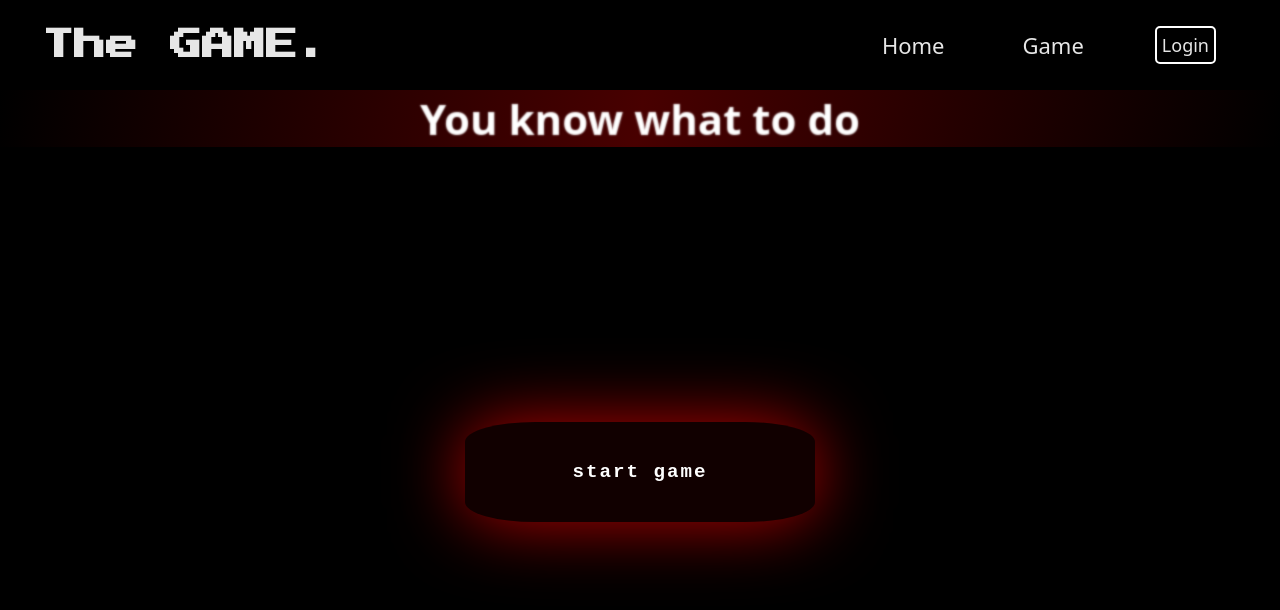
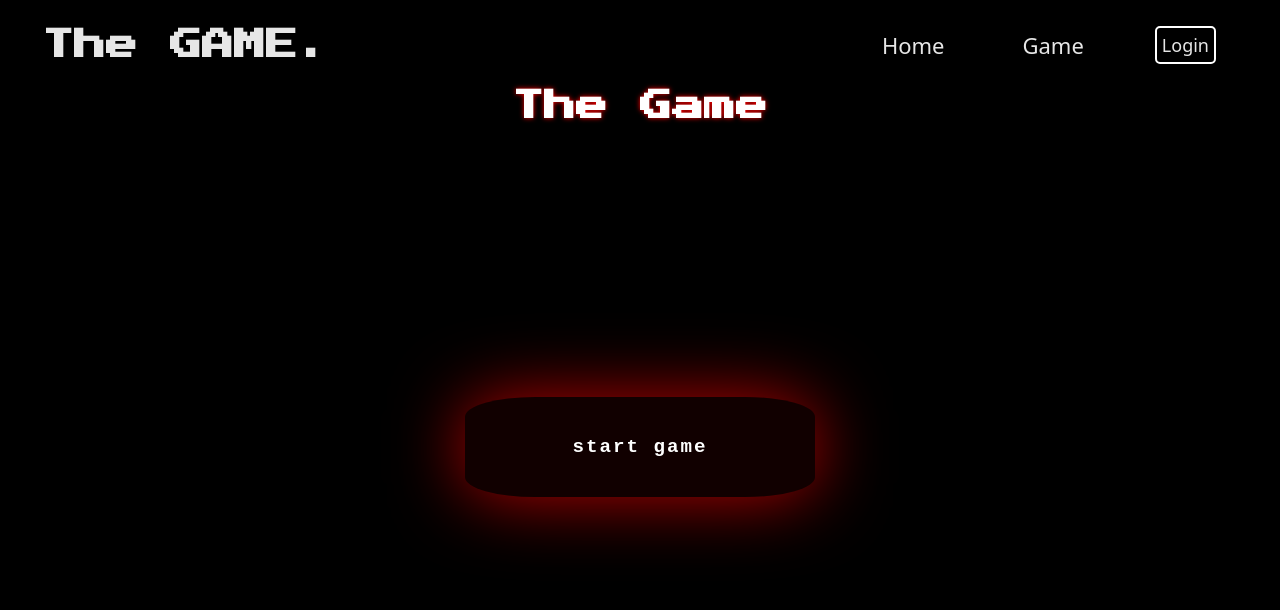
Before and after one commit to PhilippRosie/the-game, a React (Create React App) app: page /game in a window 1280 px wide. Shown: the top 610 px of the page. Built offline with nearby package versions, Linux system fonts and the light colour scheme; a web font is replaced by a local one.

Commit message:
change
smaller changes

```diff
--- a/src/components/snake.js
+++ b/src/components/snake.js
@@ -2,13 +2,13 @@ import snakeTexture from "../img/Snake.jpg";
 import "../styles/snake.css";
 
 const Snake = ({ snakeDots }) => {
-  const headWidth = 40; // define head width
-  const tailWidth = 30; // define tail width
-  const widthDiff = (headWidth - tailWidth) / (snakeDots.length - 1); // calculate the width difference between each segment
+  const headWidth = 40; // head width
+  const tailWidth = 30; // tail width
+  const widthDiff = (headWidth - tailWidth) / (snakeDots.length - 1); // width difference between each segment
   return (
     <div>
       {snakeDots.map((dot, i) => {
-        const width = tailWidth + widthDiff * i; // calculate the width of each segment based on its index
+        const width = tailWidth + widthDiff * i; // width of each segment based on its index
         const style = {
           left: `${dot[0]}%`,
           top: `${(dot[1], dot[1])}%`,
@@ -16,7 +16,7 @@ const Snake = ({ snakeDots }) => {
           height: `${width}px`, // set the height of the segment
         };
         const isHead = i === snakeDots.length - 1;
-        const className = `snake${isHead ? " head" : ""}`;
+        const className = `snake${isHead ? "head" : ""}`;
         return <div className={className} key={i} style={style} />;
       })}
     </div>
--- a/src/pages/game.js
+++ b/src/pages/game.js
@@ -3,7 +3,6 @@ import "../styles/game.css";
 
 import Snake from "../components/snake";
 import Food from "../components/Food";
-
 import Menu from "../components/gameMenu";
 
 const getRandomFood = () => {
@@ -20,6 +19,7 @@ const initialState = {
   speed: 50,
   route: "menu",
   snakeDots: [
+    //Starting snakeDots
     [0, 0],
     [0, 2],
     [0, 4],
@@ -103,7 +103,7 @@ class Game extends React.Component {
   onSnakeOutOfBounds() {
     let head = this.state.snakeDots[this.state.snakeDots.length - 1];
     if (this.state.route === "game") {
-      if (head[0] >= 100 || head[1] >= 100 || head[0] < 0 || head[1] < 0) {
+      if (head[0] >= 99 || head[1] >= 97 || head[0] < 0 || head[1] < 0) {
         this.gameOver();
       }
     }
@@ -138,7 +138,7 @@ class Game extends React.Component {
 
   increaseSnake() {
     let newSnake = [...this.state.snakeDots];
-    newSnake.unshift([], []);
+    newSnake.unshift([]);
     this.setState({
       snakeDots: newSnake,
     });
@@ -159,7 +159,7 @@ class Game extends React.Component {
   };
 
   gameOver() {
-    alert(`GAME OVER, your score is ${this.state.snakeDots.length - 2}`);
+    alert(`GAME OVER, your score is ${this.state.snakeDots.length - 8}`);
     this.setState(initialState);
   }
 
@@ -168,7 +168,7 @@ class Game extends React.Component {
     return (
       <div>
         <div>
-          <h1 className="game-Titel">You know what to do</h1>
+          <h1 className="game-Titel">The Game</h1>
         </div>
         {route === "menu" ? (
           <div>
--- a/src/styles/gameMenu.css
+++ b/src/styles/gameMenu.css
@@ -1,20 +1,15 @@
 .game-Titel {
   text-align: center;
-  background-color: #000000;
-  background-image: linear-gradient(100deg, #000000, #ff000048, #000000);
-  background-size: 100%;
-  -webkit-text-fill-color: transparent;
-  -moz-text-fill-color: transparent;
-  text-shadow: 0 0 2px white;
-  font-size: 42px;
+  font-size: 32px;
+  color: white;
+  text-shadow: 0 0 5px rgb(255, 1, 1);
+  font-family: "Press Start 2P";
 }
 
 .game__menu {
   position: relative;
   width: 200px;
   height: 250px;
-
-  /* border-radius: 10px; */
   margin: 50px auto;
   margin-top: 200px;
   display: flex;
--- a/src/styles/snake.css
+++ b/src/styles/snake.css
@@ -9,5 +9,5 @@
 }
 
 .head {
-  background-color: rgb(0, 255, 13);
+  color: rgb(0, 255, 13);
 }
```
